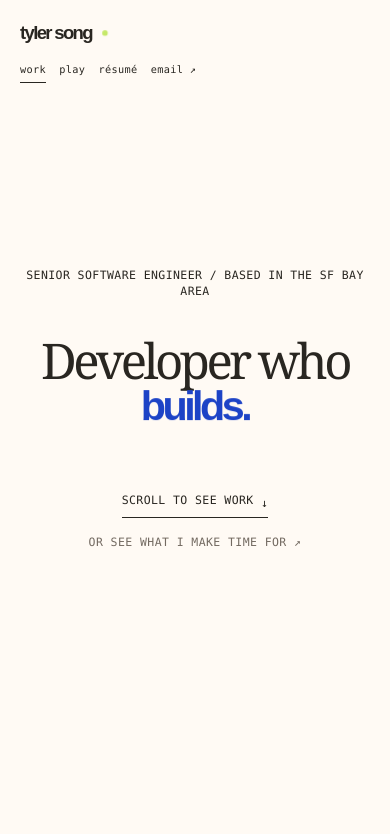
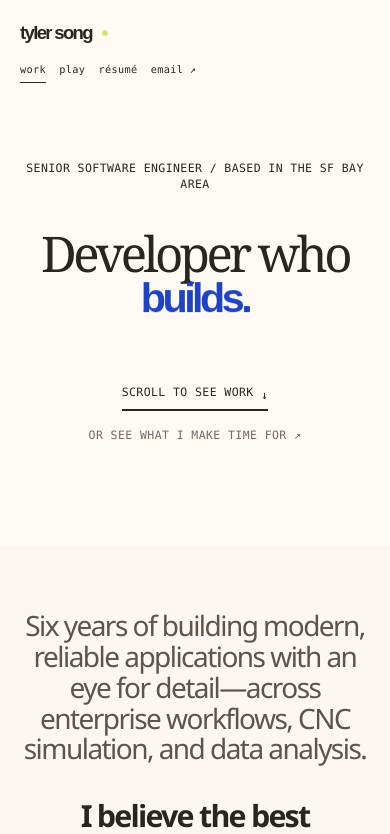
Before and after one commit to Tyler-Song-CS/Portfolio, a Next.js app: page / in a window 390 px wide. Shown: the top 834 px of the page. Built offline with nearby package versions, Linux system fonts and the light colour scheme; no server answers.

Commit message:
fix hero stretching issue

```diff
--- a/app/globals.css
+++ b/app/globals.css
@@ -3562,20 +3562,3 @@ h3 {
     margin-top: 0;
   }
 }
-
-/* Keep the phone-sized opening contained in one viewport. The header overlays
-   the hero just as it does on desktop, so its actual height never needs to be
-   hard-coded into the hero calculation. */
-@media (max-width: 720px) {
-  .home-page .site-header,
-  .play-page .site-header {
-    position: absolute;
-    inset: 0 0 auto;
-    width: 100%;
-  }
-
-  .home-page .home-hero--editorial,
-  .play-page .play-hero--editorial {
-    min-height: 100svh;
-  }
-}
```
